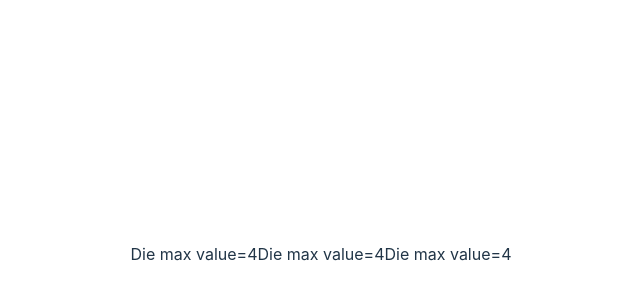
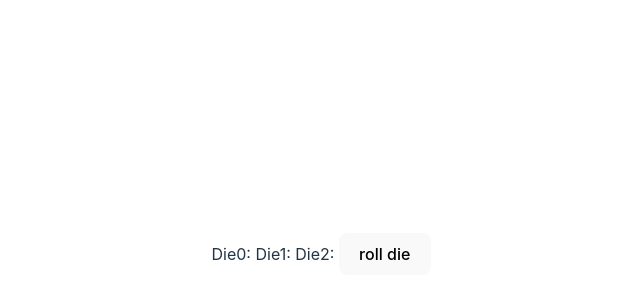
Before and after one commit to Sammeeey/lucky-N, a React (Vite) app: page / in a window 1280 px wide. Shown: the part 146-446 px from the top of the page, without its empty margins (319-959 px from the left). Built offline with nearby package versions, Linux system fonts and the light colour scheme.

Commit message:
dice roll + display in UI

```diff
--- a/src/Die.jsx
+++ b/src/Die.jsx
@@ -1,10 +1,11 @@
 // import './Die.css'
 
 function Die({dice, dieIdx}) {
+    console.log(dice)
 
     return (
         <>
-        Die max value={dice[dieIdx].dieMaxValue}
+        Die{dieIdx}: {dice[dieIdx].rollResult}
         </>
     )
 }
--- a/src/LuckyN.jsx
+++ b/src/LuckyN.jsx
@@ -7,9 +7,15 @@ function LuckyN({dieAmount=2, dieMaxValue=6, winningNum=10}) {
     const dieArr = [...Array(dieAmount).keys()]
     const [dice, setDice] = useState(dieArr.map(die => ({rollResult:null, dieMaxValue:dieMaxValue})))
 
+    const rollDie = () =>
+        setDice(prevDice => prevDice.map(die => (
+            {...die, rollResult: Math.floor(Math.random() * dieMaxValue + 1)}
+        )))
+
     return (
         <>
         <Dice {...{dice}} />
+        <button type="button" onClick={rollDie}>roll die</button>
         </>
     )
 }
```
Also changed, not shown: 1 other file (tests, documents, lock files or other folders).
